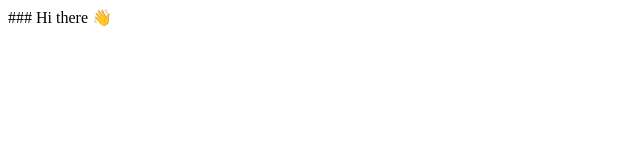
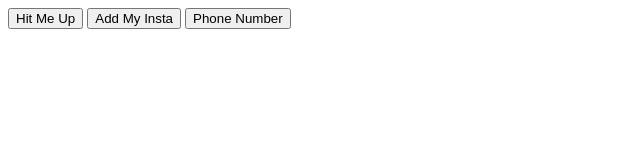
Before and after one commit to CuongPhum/cuongphum, a plain HTML site: page index.html in a window 1280 px wide. Shown: the whole page, without its empty margins (0-640 px from the left). Drawn offline with Linux system fonts and the light colour scheme.

Commit message:
Update index.html

```diff
--- a/index.html
+++ b/index.html
@@ -1,16 +1,22 @@
-### Hi there 👋
+<!DOCTYPE html>
+<html lang="en">
+<head>
+  <meta charset="UTF-8" />
+  <title>Computer Science</title>
+  <link rel="stylesheet" href="./troioi.css">
+  <style>
 
-<!--
-**CuongPhum/cuongphum** is a ✨ _special_ ✨ repository because its `README.md` (this file) appears on your GitHub profile.
 
-Here are some ideas to get you started:
+  </style>
+</head>
+<body>
 
-- 🔭 I’m currently working on ...
-- 🌱 I’m currently learning ...
-- 👯 I’m looking to collaborate on ...
-- 🤔 I’m looking for help with ...
-- 💬 Ask me about ...
-- 📫 How to reach me: ...
-- 😄 Pronouns: ...
-- ⚡ Fun fact: ...
--->
+<!-- <button class="hmu">Hit me up</button> -->
+<button class="hmu">Hit Me Up</button>
+<button class="insta">Add My Insta</button>
+<button class="no">Phone Number</button>
+
+
+
+</body>
+</html>
```
